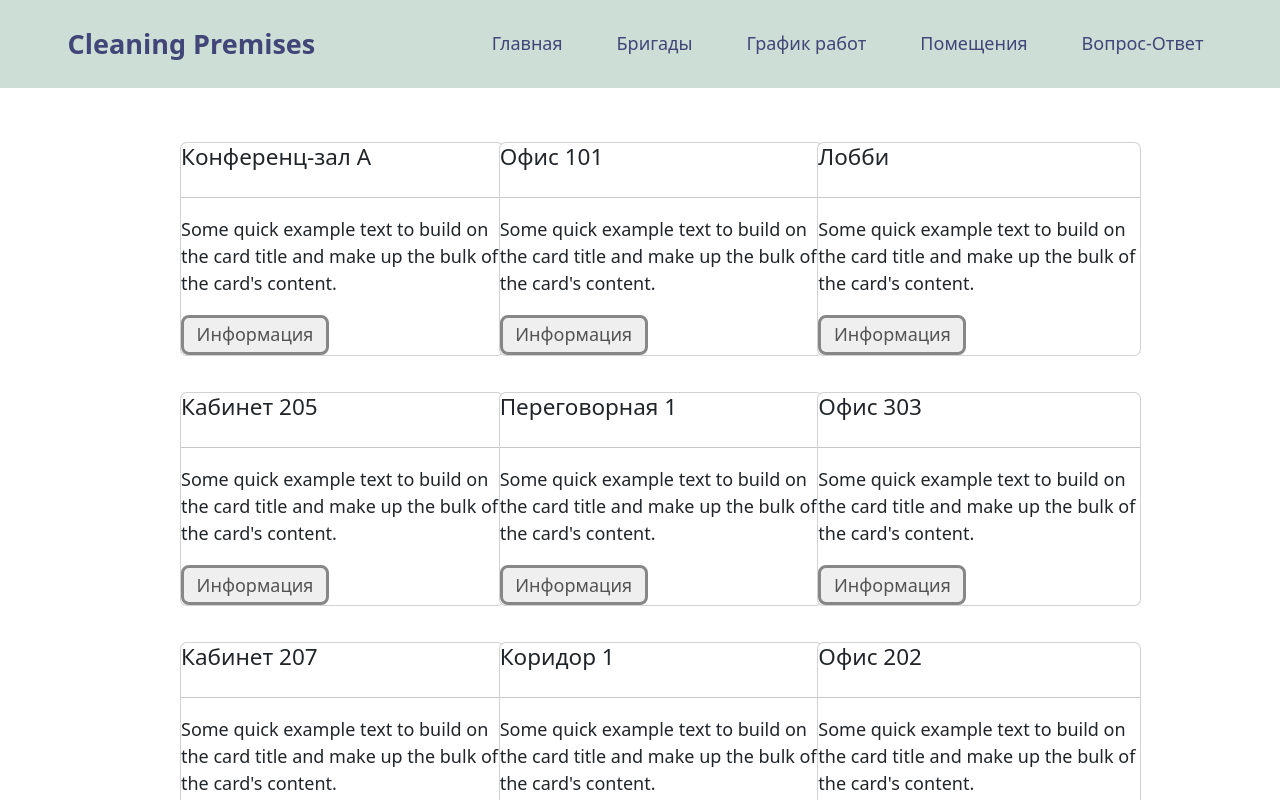
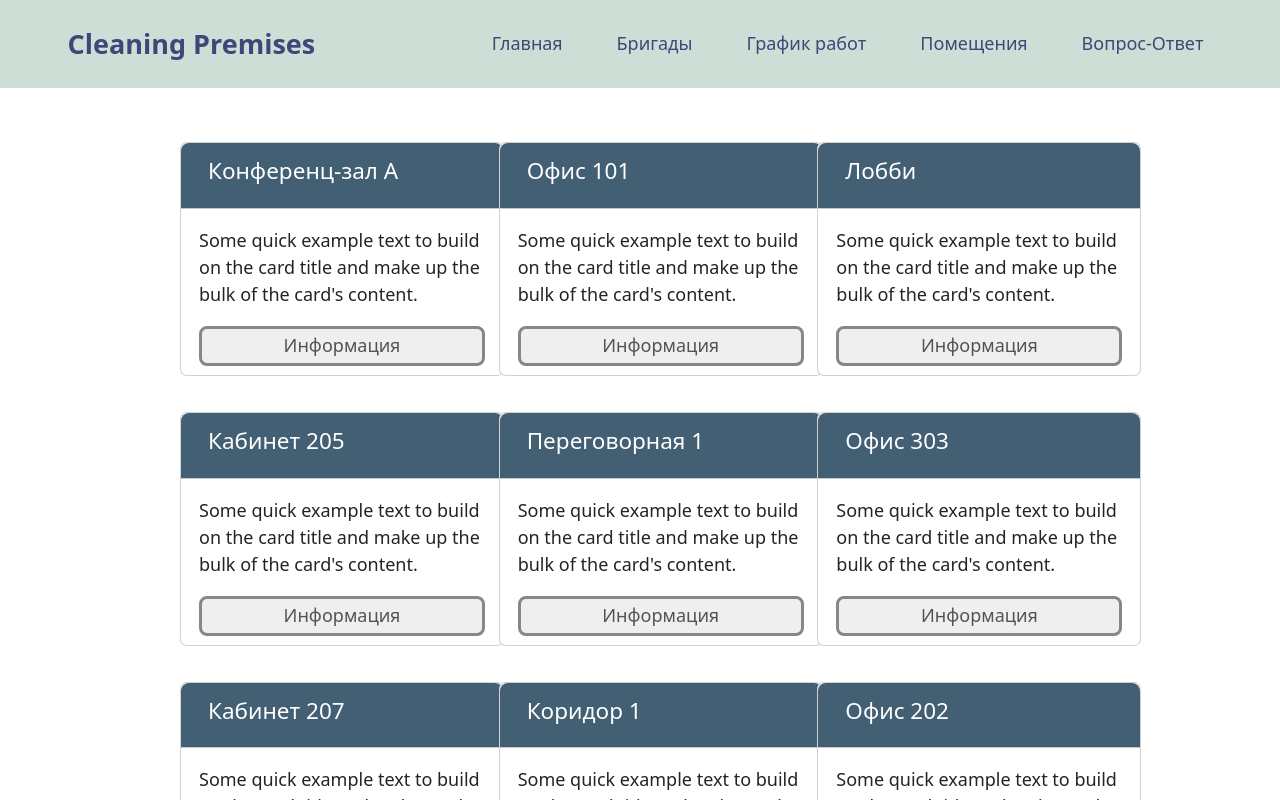
Before and after one commit to ppank0/cleaning-premises, a React (Create React App) app in the folder cleaning-premises/: page /rooms in a window 1280 px wide. Shown: the top 800 px of the page. Built offline with nearby package versions, Linux system fonts and the light colour scheme.

Commit message:
feat: add and change a little bit

```diff
--- a/cleaning-premises/src/styles/roomItem.css
+++ b/cleaning-premises/src/styles/roomItem.css
@@ -12,3 +12,35 @@
     font-weight: 700;
     color: var(--header-text-color);
 }
+.card{
+    padding: 0 0 .5rem ;
+}
+.roomItem-card_header{
+    padding: .8rem 1.5rem;
+    color: white;
+    background-color: #10354fc9;
+    border-radius: 8px 8px 0 0 ;
+}
+.card-text{
+    padding: 0 1rem;
+}
+.roomItem-hr{
+    margin-top: 0;
+}
+.roomItem-popup_container{
+    display: grid;
+    margin: 0 1rem;
+}
+@media screen and (max-width:1070px){
+    .roomItem_container-title{
+        font-size: 1.2rem;
+    }
+}
+@media screen and (max-width:700px){
+    .roomItem-container{
+        display: block;
+    }
+    .roomItem_container-title{
+        margin-bottom: .5rem;
+    }
+}
--- a/cleaning-premises/src/styles/schedulePage.css
+++ b/cleaning-premises/src/styles/schedulePage.css
@@ -14,5 +14,6 @@
 .schedule_page-thed tr th{
     padding: 1rem 1.5rem;
     font-size: 1.3rem;
+    text-align: center;
     border: 2px solid #b2a9a9;
 }
```
